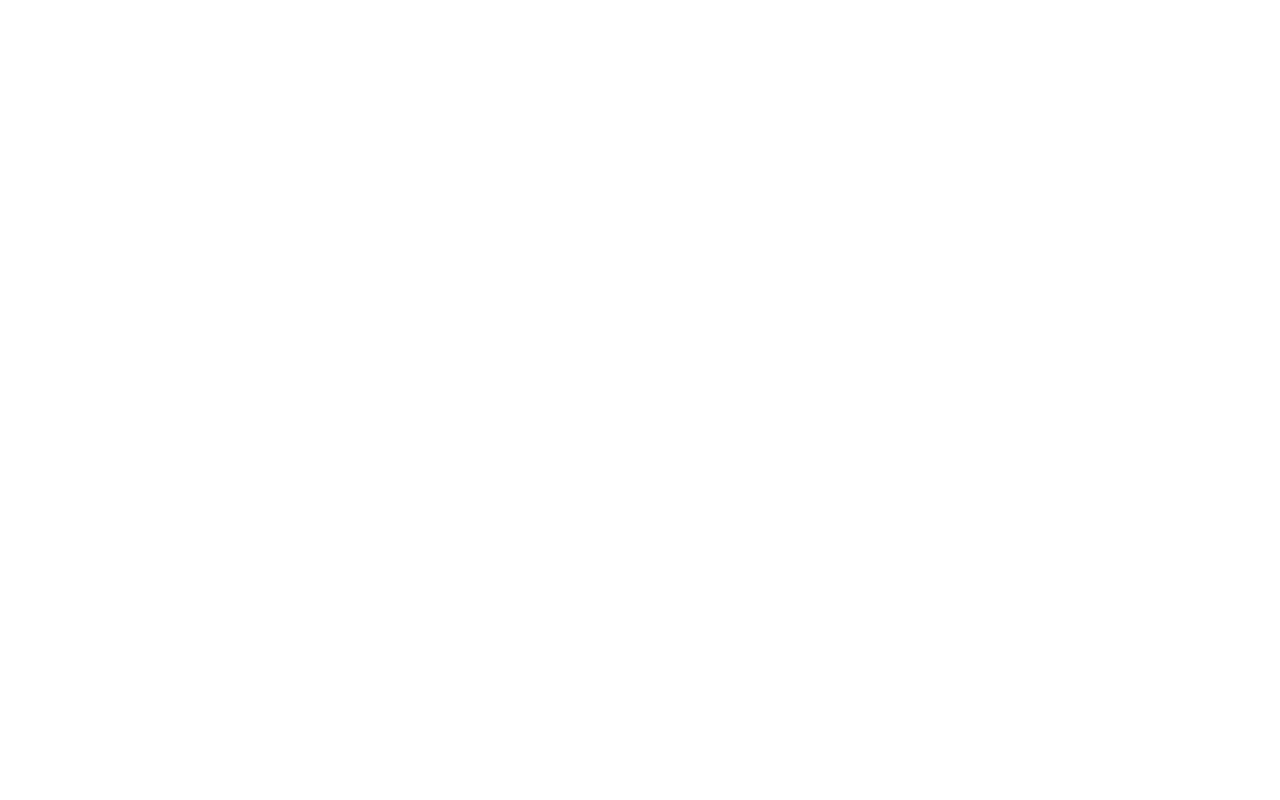
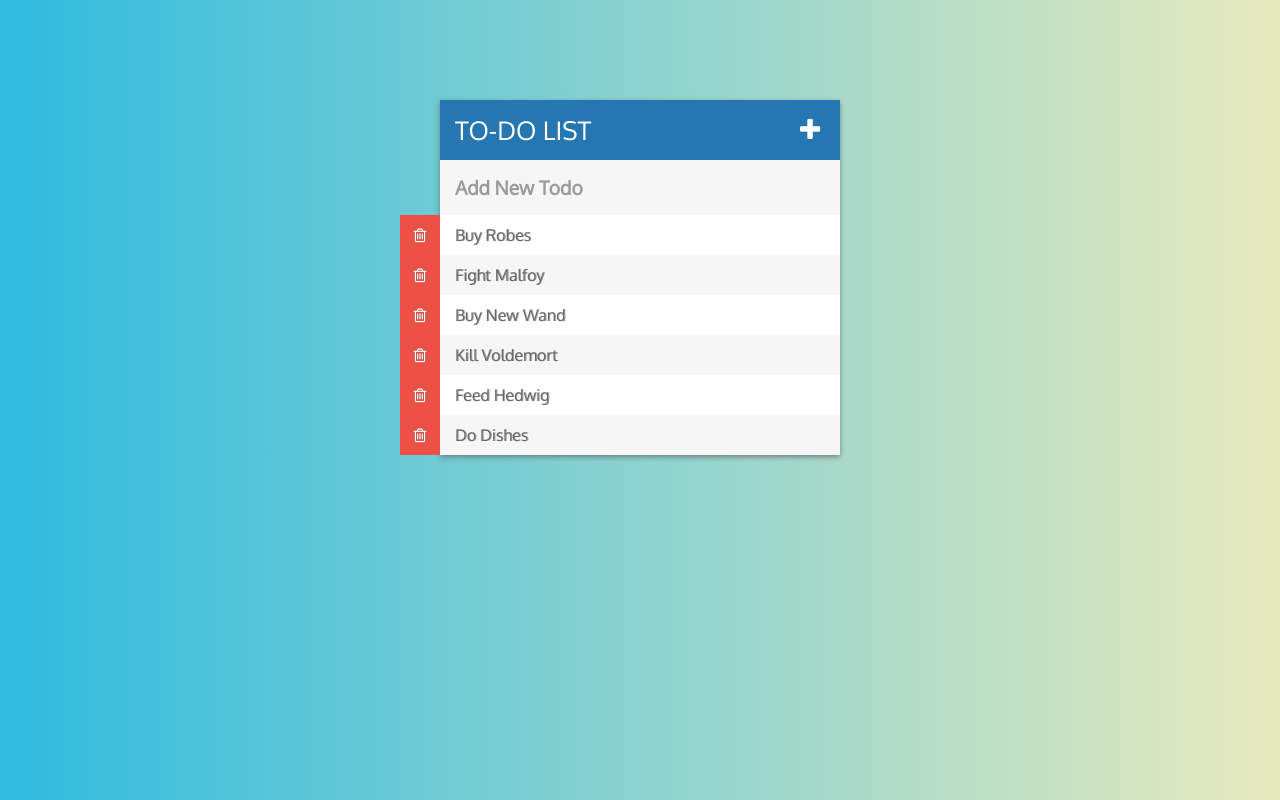
Before and after one commit to mdaljac/todoListApp, a plain HTML site: page index.html in a window 1280 px wide. Drawn offline with Linux system fonts and the light colour scheme.

Commit message:
App visually done
HTML and CSS done commit

```diff
--- a/assets/css/styles.sass
+++ b/assets/css/styles.sass
@@ -1 +1,81 @@
 @import 'includes/bourbon/bourbon.scss'
+
+*
+	margin: 0
+	padding: 0
+	font-family: 'Oxygen', sans-serif
+
+body
+	background: linear-gradient(to right, #2fbbdf, #e8eabe)
+
+	.todo-block
+		max-width: 400px
+		margin: 100px auto 0px auto
+		box-shadow: 0px 2px 5px rgba(106, 106, 106, 0.8)
+
+		h3
+			text-transform: uppercase
+			background-color: #2576b1
+			color: white
+			padding-left: 15px
+			height: 60px
+			line-height: 60px
+			font:
+				size: 1.6em
+				weight: normal
+
+			span
+				float: right
+				height: 100%
+				line-height: inherit
+				margin-right: 20px
+				cursor: pointer
+
+
+		#addNew
+			width: 100%
+			border: none
+			outline: none
+			background-color: #f6f6f6
+			padding: 15px 0px 15px 15px
+			box-sizing: border-box
+			font:
+				size: 1.2em
+				weight: 600
+
+			&::placeholder
+				color: #9b9b9b
+
+		.todos
+			list-style-type: none
+
+			li
+				position: relative
+				padding-left: 15px
+				font-size: 1em
+				text-shadow: 1px 0px 0px rgba(106, 106, 106, 0.6)
+				color: dimgray
+				height: 40px
+				line-height: 40px
+				+transition(all, 400ms)
+
+				&:nth-child(odd)
+					background-color: white
+
+				&:nth-child(even)
+					background-color: #f6f6f6
+
+				&:hover
+					padding-left: 60px
+					span
+						left: 0
+
+				span
+					+size(40px)
+					line-height: inherit
+					background-color: #ed5145
+					color: white
+					text-align: center
+					position: absolute
+					left: -40px
+					+transition(all, 400ms)
--- a/index.html
+++ b/index.html
@@ -2,11 +2,28 @@
 <html>
 <head>
 	<title>Todo List App</title>
+	<meta charset="utf-8">
+	<meta name="viewport" content="width=device-width, initial-scale=1, minimum-scale=1">
+	<link href="https://fonts.googleapis.com/css?family=Oxygen" rel="stylesheet">
+	<link rel="stylesheet" href="https://maxcdn.bootstrapcdn.com/font-awesome/4.7.0/css/font-awesome.min.css">
 	<link rel="stylesheet" type="text/css" href="assets/css/styles.css">
 	<script type="text/javascript" src="assets/js/lib/jquery-3.1.0.min.js"></script>
 	<script type="text/javascript" src="assets/js/todoList.js"></script>
 </head>
 <body>
 
+	<div class="todo-block">
+		<h3>to-do list <span class="fa fa-plus" aria-hidden="true"></span></h3>
+		<input type="text" name="addNew" id="addNew" placeholder="Add New Todo">
+		<ul class="todos">
+			<li><span class="fa fa-trash-o" aria-hidden="true"></span>Buy Robes</li>
+			<li><span class="fa fa-trash-o" aria-hidden="true"></span>Fight Malfoy</li>
+			<li><span class="fa fa-trash-o" aria-hidden="true"></span>Buy New Wand</li>
+			<li><span class="fa fa-trash-o" aria-hidden="true"></span>Kill Voldemort</li>
+			<li><span class="fa fa-trash-o" aria-hidden="true"></span>Feed Hedwig</li>
+			<li><span class="fa fa-trash-o" aria-hidden="true"></span>Do Dishes</li>
+		</ul>
+	</div>
+
 </body>
 </html>
```
Also changed, not shown: assets/css/styles.css.
